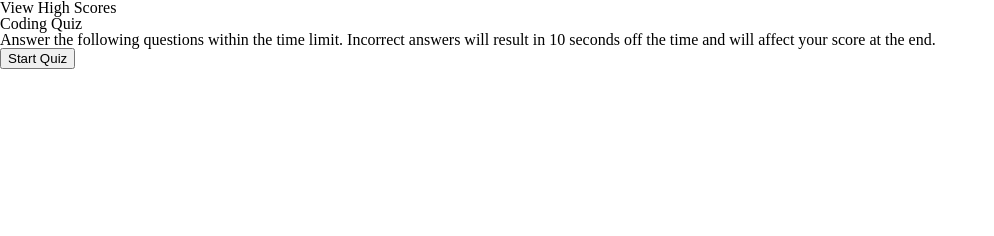
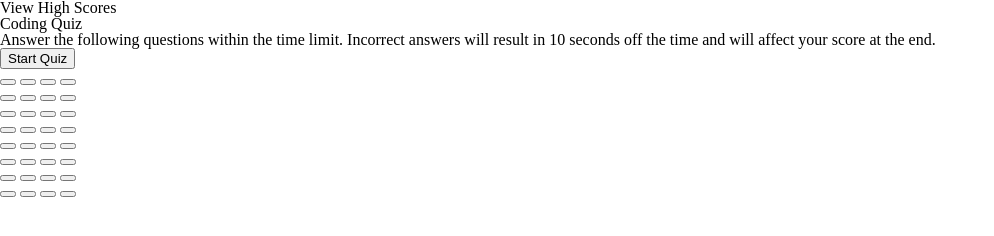
Before and after one commit to JenniferKiesler/code-quiz, a plain HTML site: page index.html in a window 1280 px wide. Shown: the whole page, without its empty margins (0-994 px from the left). Drawn offline with Linux system fonts and the light colour scheme.

Commit message:
adds sections for the different questions

```diff
--- a/index.html
+++ b/index.html
@@ -19,6 +19,62 @@
             <p>Answer the following questions within the time limit. Incorrect answers will result in 10 seconds off the time and will affect your score at the end.</p>
             <button id="start">Start Quiz</button>
         </section>
+        <section data-question="1" data-state="hidden">
+            <h2></h2>
+            <button class="one"></button>
+            <button class="one"></button>
+            <button class="one"></button>
+            <button class="one"></button>
+        </section>
+        <section data-question="2" data-state="hidden">
+            <h2></h2>
+            <button class="two"></button>
+            <button class="two"></button>
+            <button class="two"></button>
+            <button class="two"></button>
+        </section>
+        <section data-question="3" data-state="hidden">
+            <h2></h2>
+            <button class="three"></button>
+            <button class="three"></button>
+            <button class="three"></button>
+            <button class="three"></button>
+        </section>
+        <section data-question="4" data-state="hidden">
+            <h2></h2>
+            <button class="four"></button>
+            <button class="four"></button>
+            <button class="four"></button>
+            <button class="four"></button>
+        </section>
+        <section data-question="5" data-state="hidden">
+            <h2></h2>
+            <button class="five"></button>
+            <button class="five"></button>
+            <button class="five"></button>
+            <button class="five"></button>
+        </section>
+        <section data-question="6" data-state="hidden">
+            <h2></h2>
+            <button class="six"></button>
+            <button class="six"></button>
+            <button class="six"></button>
+            <button class="six"></button>
+        </section>
+        <section data-question="7" data-state="hidden">
+            <h2></h2>
+            <button class="seven"></button>
+            <button class="seven"></button>
+            <button class="seven"></button>
+            <button class="seven"></button>
+        </section>
+        <section data-question="8" data-state="hidden">
+            <h2></h2>
+            <button class="eight"></button>
+            <button class="eight"></button>
+            <button class="eight"></button>
+            <button class="eight"></button>
+        </section>
     </main>
     <script src="script.js"></script>
 </body>
```
